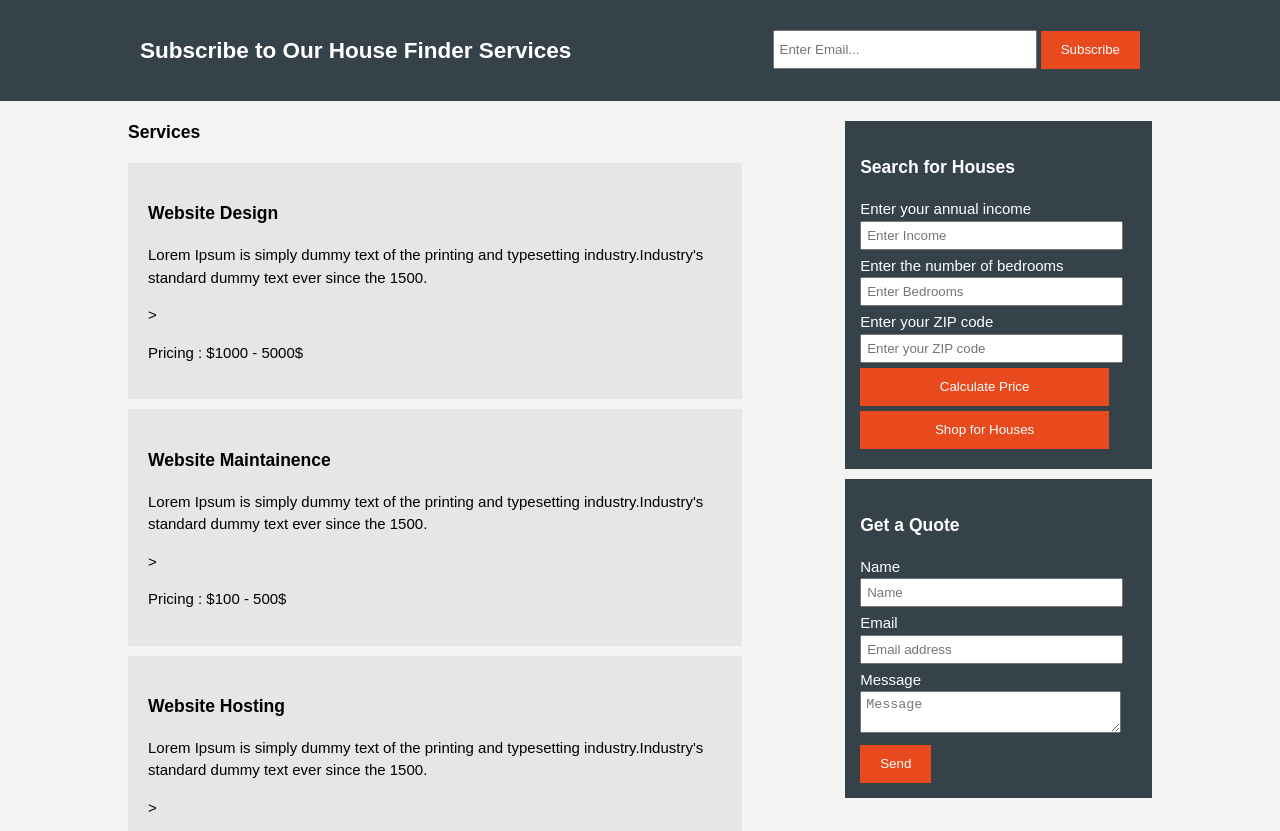
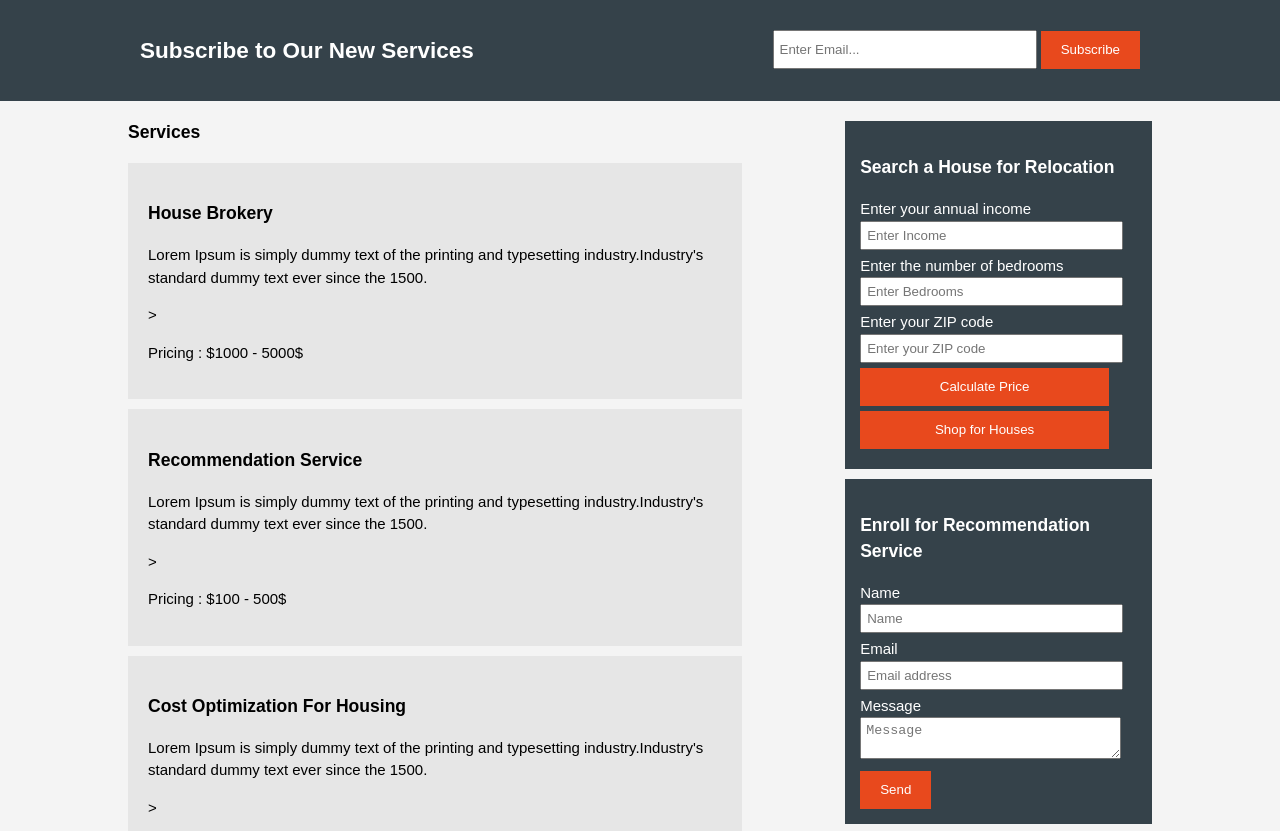
Before and after one commit to shaminGit/responsiveweb, a plain HTML site: page services.html in a window 1280 px wide. Shown: the part 118-949 px from the top of the page. Drawn offline with Linux system fonts and the light colour scheme.

Commit message:
added new services..git push origin master

```diff
--- a/services.html
+++ b/services.html
@@ -28,7 +28,7 @@
     </header>
     <section id="newsletter">
       <div class="contain">
-        <h1>Subscribe to Our House Finder Services</h1>
+        <h1>Subscribe to Our New Services</h1>
         <form>
           <input type="email" placeholder="Enter Email...">
           <button type="submit" class="button_1">Subscribe</button>
@@ -41,26 +41,26 @@
                 <h1 class="page-title">Services</h1>
                  <ul id="services">
                    <li>
-                     <h3>Website Design</h3>
+                     <h3>House Brokery</h3>
                      <p>Lorem Ipsum is simply dummy text of the printing and typesetting industry.Industry's standard dummy text ever since the 1500.</p>>
                      <p>Pricing : $1000 - 5000$</p>
                   </li>
                   <li>
-                    <h3>Website Maintainence</h3>
+                    <h3>Recommendation Service</h3>
                     <p>Lorem Ipsum is simply dummy text of the printing and typesetting industry.Industry's standard dummy text ever since the 1500.</p>>
                     <p>Pricing : $100 - 500$</p>
                  </li>
                  <li>
-                   <h3>Website Hosting</h3>
+                   <h3>Cost Optimization For Housing</h3>
                    <p>Lorem Ipsum is simply dummy text of the printing and typesetting industry.Industry's standard dummy text ever since the 1500.</p>>
-                   <p>Pricing : $25 - 50$</p>
+                   <p>Pricing : $250 - 500$</p>
                 </li>
                </ul>
               </article>
 
               <aside id="sidebar">
                 <div class="dark">
-                  <h3>Search for Houses</h3>
+                  <h3>Search a House for Relocation</h3>
                   <form name="orderform" action="" method="POST">
                    <div>
                       <label>Enter your annual income</label><br>
@@ -81,7 +81,7 @@
                   </form>
                 </div>
               <div class="dark">
-                   <h3>Get a Quote</h3>
+                   <h3>Enroll for Recommendation Service</h3>
                    <form class="quote">
                      <div>
                        <label>Name</label><br>
```
Also changed, not shown: about.html (+1 -1 lines).
